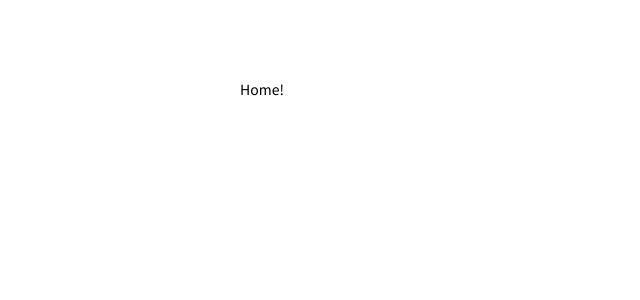
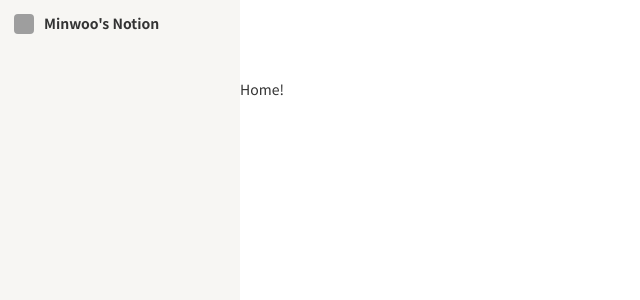
Before and after one commit to kmww/Notion_vue3, a Vue app: page / in a window 1280 px wide. Shown: the top 300 px of the page, without its empty margins (0-640 px from the left). Built offline with nearby package versions, Linux system fonts and the light colour scheme; grey boxes are pictures that could not be loaded.

Commit message:
style: "LNB 구조"

```diff
--- a/src/App.vue
+++ b/src/App.vue
@@ -1,6 +1,6 @@
 <template>
   <div class="app__inner">
-    <div class="app__nav"></div>
+    <LNB />
     <div class="app__page">
       <div class="page__header"></div>
       <div class="page__container">
@@ -10,17 +10,22 @@
   </div>
 </template>
 
+<script>
+import LNB from "~/components/LNB";
+
+export default {
+  components: { LNB },
+};
+</script>
+
 <style lang="scss" scoped>
 .app__inner {
   display: flex;
   height: 100vh;
   font-size: 14px;
   line-height: 1.4;
+  color: $color-font;
   font-family: "Noto Sans KR", sans-serif;
-  .app__nav {
-    width: 240px;
-    height: 100%;
-  }
   .app__page {
     flex-grow: 1;
     height: 100%;
--- /dev/null
+++ b/src/components/LNB.vue
@@ -0,0 +1,36 @@
+<template>
+  <nav>
+    <div class="header">
+      <div class="user-profile"></div>
+      Minwoo's Notion
+    </div>
+    <ul></ul>
+    <div class="actions"></div>
+  </nav>
+</template>
+
+<style lang="scss" scoped>
+nav {
+  width: 240px;
+  height: 100%;
+  background-color: $color-background;
+  .header {
+    padding: 14px;
+    font-weight: 700;
+    display: flex;
+    align-items: center;
+    .user-profile {
+      width: 20px;
+      height: 20px;
+      border-radius: 4px;
+      margin-right: 10px;
+      background-image: url("https://d3kxs6kpbh59hp.cloudfront.net/community/COMMUNITY/de31c26ba7904c13b74b2b8150f66e82/b218f4eeacbb489793e1c07869b98545_1649680685.jpg");
+      background-size: cover;
+    }
+  }
+  ul {
+  }
+  .actions {
+  }
+}
+</style>
--- /dev/null
+++ b/src/scss/_variables.scss
@@ -0,0 +1,6 @@
+$color-font: #333;
+$color-background: #f7f6f3;
+$color-background--hover1: darken($color-background, 7%);
+$color-background--hover2: darken($color-background, 14%);
+$color-border: #e2e1dd;
+$color-icon: #99958a;
--- a/webpack.config.js
+++ b/webpack.config.js
@@ -24,7 +24,24 @@ module.exports = {
       },
       {
         test: /\.s?css$/,
-        use: ["vue-style-loader", "css-loader", "sass-loader"],
+        use: [
+          "vue-style-loader",
+          "css-loader",
+          {
+            loader: "sass-loader",
+            options: {
+              additionalData: `
+                @use "sass:color";
+                @use "sass:list";
+                @use "sass:map";
+                @use "sass:math";
+                @use "sass:meta";
+                @use "sass:selector";
+                @use "sass:string";
+                @import "~/scss/_variables";`,
+            },
+          },
+        ],
       },
     ],
   },
```
